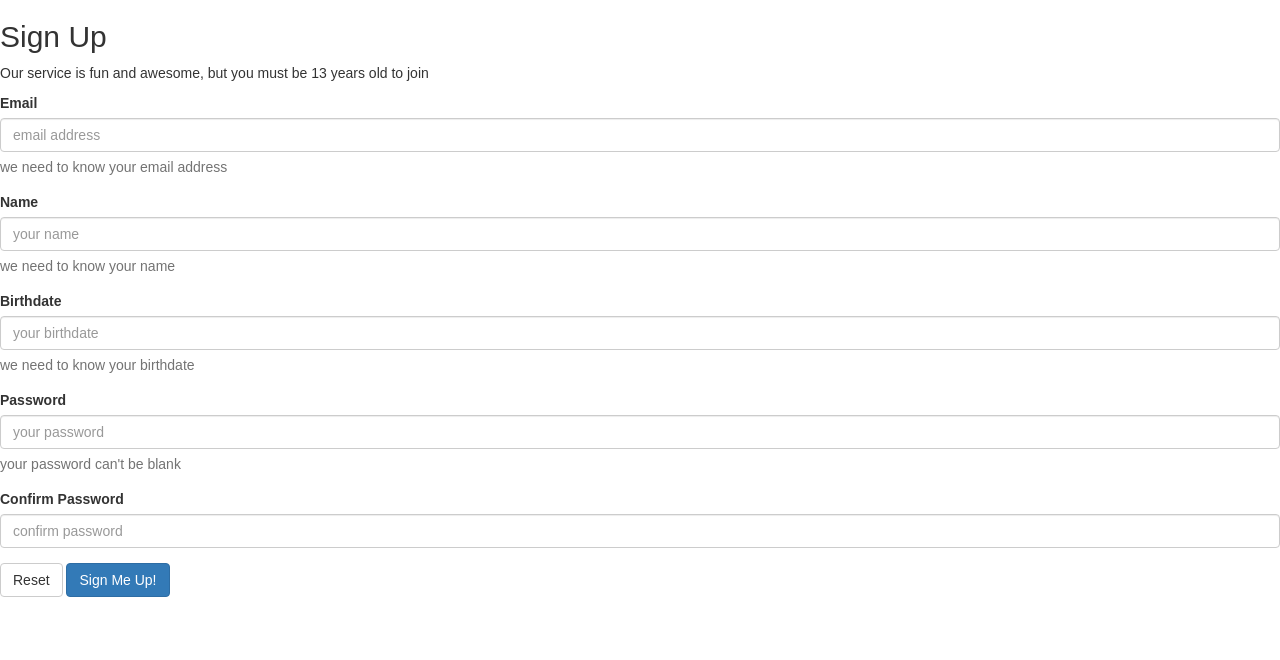
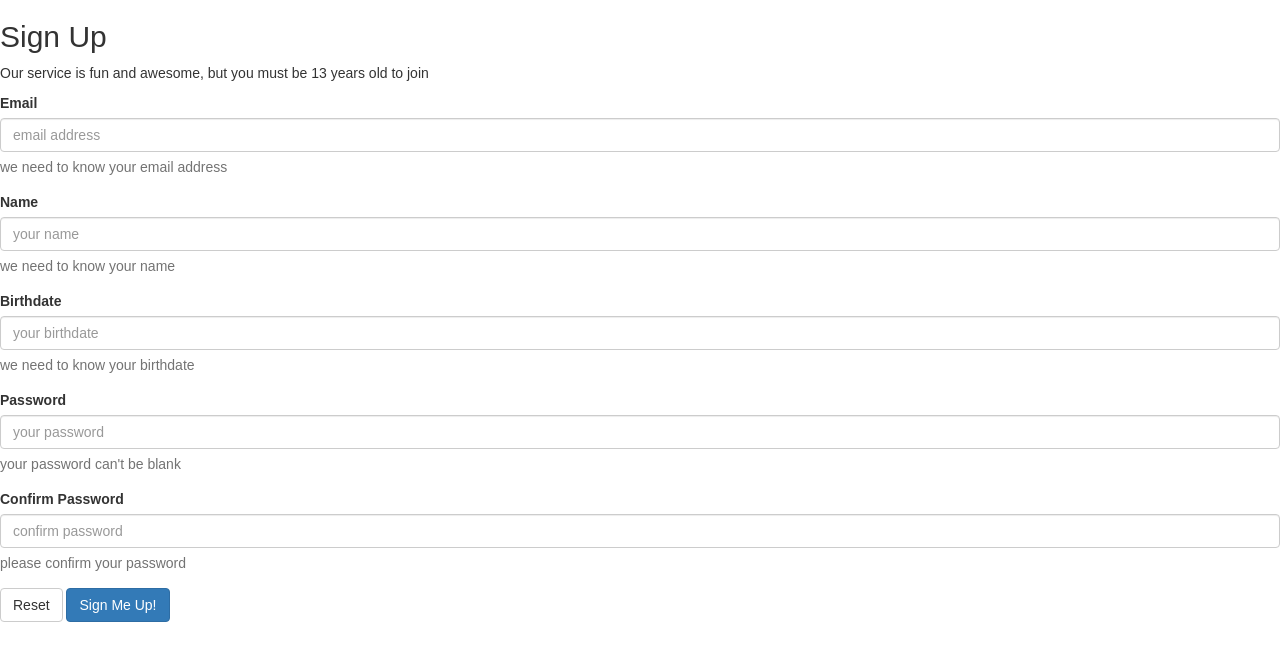
Before and after one commit to aethanol/team-challenge, a React (Create React App) app: page / in a window 1280 px wide. Shown: the top 660 px of the page. Built offline with nearby package versions, Linux system fonts and the light colour scheme.

Commit message:
Add error message for when password confirmation field is empty

```diff
--- a/src/TeamSignUp.js
+++ b/src/TeamSignUp.js
@@ -295,6 +295,7 @@ class PasswordConfirmationInput extends React.Component {
         {errors.mismatched &&
           <p className="help-block error-mismatched">passwords don't match</p>
         }
+        {!errors.isValid && <p className="help-block error-missing">please confirm your password</p>}
       </div>
     );
   }
```
